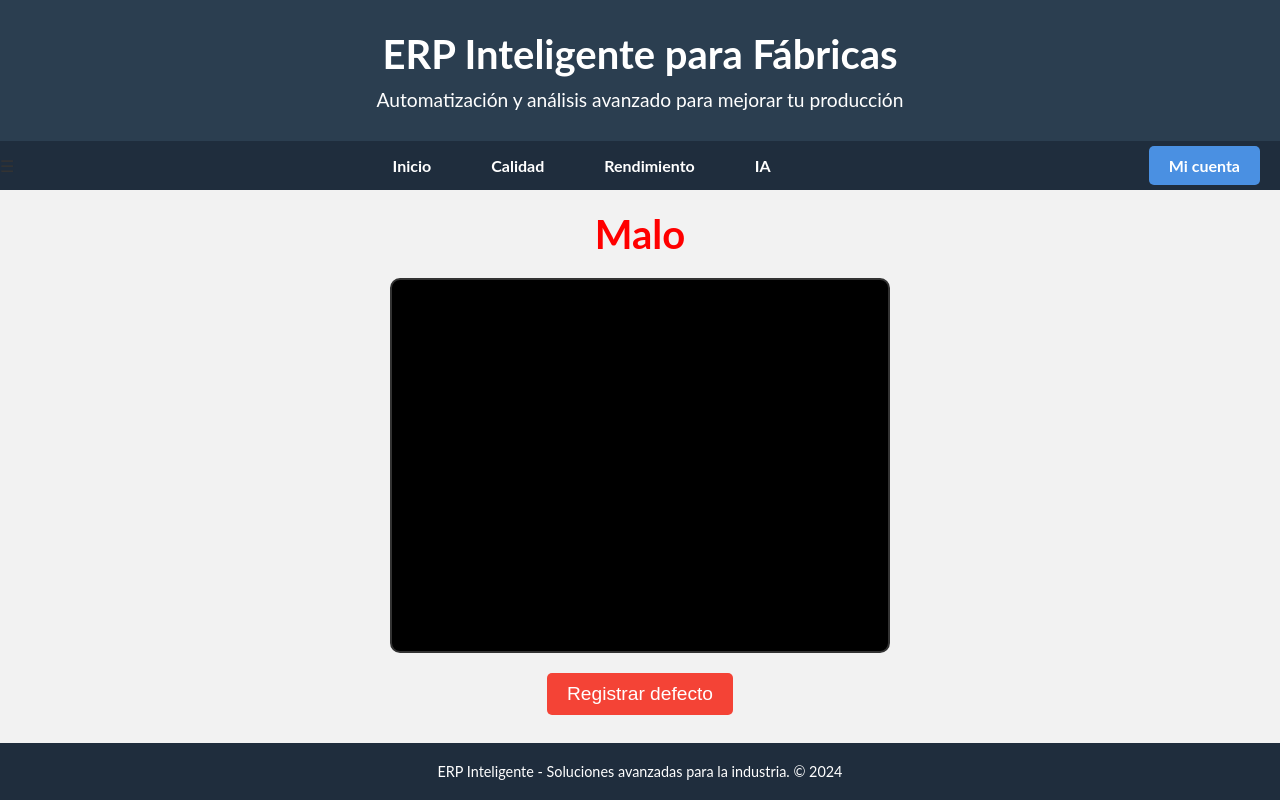
After one commit to DevCodeUp/Modular, a Flask app: page /calidad in a window 1280 px wide. The commit adds this page. Run offline with Flask 2, Linux system fonts and the light colour scheme.

Commit message:
Avance Pestaña Calidad

```diff
--- a/web-site/app/routes.py
+++ b/web-site/app/routes.py
@@ -4,4 +4,8 @@ main = Blueprint('main', __name__)
 
 @main.route('/')
 def index():
-    return render_template('index.html')
+  return render_template('index.html')
+
+@main.route('/calidad')
+def calidad():
+  return render_template('calidad.html')
--- a/web-site/run.py
+++ b/web-site/run.py
@@ -1,16 +1,19 @@
 import os
 from flask import Flask
-from app import routes
+from app import routes  # Asegúrate de que routes está correctamente importado
 
 def create_app():
-    app = Flask(__name__, template_folder=os.path.join(os.getcwd(), 'templates'))
+  # Usa la ruta relativa basada en el archivo actual
+  app = Flask(__name__, template_folder=os.path.join(os.path.dirname(__file__), 'templates'))
 
-    # Importa las rutas
-    app.register_blueprint(routes.main)
+  # Registra las rutas del blueprint (asegúrate de que 'routes.main' es un blueprint)
+  app.register_blueprint(routes.main)
 
-    return app
+  return app
 
+# Crea la aplicación
 app = create_app()
 
+# Ejecuta la aplicación si este archivo es el principal
 if __name__ == "__main__":
-    app.run(debug=True)
+  app.run(debug=True)
--- /dev/null
+++ b/web-site/static/css/calidad.css
@@ -0,0 +1,204 @@
+/* Global Styles */
+* {
+  margin: 0;
+  padding: 0;
+  box-sizing: border-box;
+}
+
+/* Añadir estas líneas en la parte superior */
+html,
+body {
+  height: 100%;
+  display: flex;
+  flex-direction: column;
+}
+
+/* Header */
+header {
+  background-color: #2b3e50;
+  color: #fff;
+  text-align: center;
+  padding: 30px;
+  box-shadow: 0 4px 6px rgba(0, 0, 0, 0.1);
+
+  h1 {
+    font-size: 2.5em;
+    margin-bottom: 10px;
+  }
+
+  p {
+    font-size: 1.2em;
+  }
+}
+
+/* Body */
+body {
+  font-family: 'Lato', sans-serif;
+  background-color: #f2f2f2;
+  color: #333;
+}
+
+/* Botón de inicio de sesión alineado a la derecha */
+nav {
+  position: relative;
+  display: flex;
+  justify-content: space-between;
+  align-items: center;
+}
+
+.acount-button {
+  background-color: #4a90e2;
+  color: white;
+  padding: 10px 20px;
+  text-decoration: none;
+  font-weight: 700;
+  border-radius: 5px;
+  transition: background-color 0.3s ease;
+  margin-right: 20px; /* Ajuste para que esté a la derecha */
+}
+
+.acount-button:hover {
+  background-color: #357abf;
+}
+
+/* Navigation Menu */
+nav {
+  background-color: #1f2d3d;
+
+  ul {
+    display: flex;
+    justify-content: center;
+    padding: 15px 0;
+
+    li {
+      list-style: none;
+
+      a {
+        color: #fff;
+        padding: 10px 20px;
+        margin: 0 10px;
+        text-decoration: none;
+        font-weight: 700;
+        border-radius: 5px;
+        transition: background-color 0.3s ease, color 0.3s ease;
+      }
+
+      a:hover {
+        background-color: #eeee2d;
+        color: #000000;
+      }
+    }
+  }
+}
+
+@media (max-width: 768px) {
+  nav ul {
+    display: none;
+    flex-direction: column;
+    position: absolute;
+    top: 60px;
+    right: 0;
+    background-color: #1f2d3d;
+    width: 100%;
+    padding: 20px 0;
+
+    li {
+      text-align: center;
+      padding: 10px 0;
+    }
+  }
+
+  .menu-icon {
+    display: block;
+  }
+}
+
+nav ul.show {
+  display: flex;
+}
+
+/* Contenedor central */
+.container {
+  display: flex;
+  flex-direction: column;
+  align-items: center;
+  justify-content: center;
+  height: 100%;
+  padding: 20px;
+}
+
+.status-text {
+  font-size: 2.5em;
+  margin-bottom: 20px;
+  color: green;
+  /* Verde para "Bueno" */
+}
+
+.status-text.bad {
+  color: red;
+  /* Rojo para "Malo" */
+}
+
+.video-container {
+  width: 500px;
+  height: 375px;
+  border: 2px solid #333;
+  border-radius: 10px;
+  display: flex;
+  justify-content: center;
+  align-items: center;
+  background-color: #000;
+  margin-bottom: 20px;
+}
+
+#video {
+  width: 100%;
+  height: 100%;
+  object-fit: cover;
+}
+
+#register-defect {
+  background-color: #f44336;
+  color: white;
+  border: none;
+  padding: 10px 20px;
+  font-size: 1.2em;
+  border-radius: 5px;
+  cursor: pointer;
+  transition: background-color 0.3s ease;
+}
+
+#register-defect:hover {
+  background-color: #d32f2f;
+}
+
+/* Footer */
+footer {
+  background-color: #1f2d3d;
+  color: white;
+  padding: 20px;
+  text-align: center;
+  margin-top: auto;
+  /* Hace que el footer se mantenga abajo */
+
+  p {
+    font-size: 0.9em;
+  }
+}
+
+/* Responsividad */
+@media (max-width: 768px) {
+  .video-container {
+    width: 90%;
+    height: auto;
+  }
+
+  .status-text {
+    font-size: 2em;
+  }
+
+  #register-defect {
+    font-size: 1em;
+    padding: 8px 15px;
+  }
+}
--- /dev/null
+++ b/web-site/static/js/calidad.js
@@ -0,0 +1,27 @@
+// Acceso a la cámara
+const video = document.getElementById('video');
+
+navigator.mediaDevices.getUserMedia({ video: true })
+  .then(stream => {
+    video.srcObject = stream;
+  })
+  .catch(err => {
+    console.error('Error al acceder a la cámara:', err);
+  });
+
+// Cambiar entre "Bueno" y "Malo" (puede ser controlado por un sistema externo)
+const qualityStatus = document.getElementById('quality-status');
+
+// Simulación: cambia a "Malo" después de 5 segundos
+setTimeout(() => {
+  qualityStatus.textContent = 'Malo';
+  qualityStatus.classList.add('bad');
+}, 5000);
+
+// Botón para registrar defectos
+const registerButton = document.getElementById('register-defect');
+
+registerButton.addEventListener('click', () => {
+  alert('Defecto registrado');
+  // Aquí podrías enviar datos a una API para registrar el defecto
+});
--- /dev/null
+++ b/web-site/templates/calidad.html
@@ -0,0 +1,49 @@
+<!DOCTYPE html>
+<html lang="es">
+
+<head>
+  <meta charset="UTF-8">
+  <meta name="viewport" content="width=device-width, initial-scale=1.0">
+  <title>Calidad - ERP</title>
+  <link rel="stylesheet" href="{{ url_for('static', filename='css/calidad.css')}}">
+</head>
+
+<body>
+
+  <header>
+    <h1>ERP Inteligente para Fábricas</h1>
+    <p>Automatización y análisis avanzado para mejorar tu producción</p>
+  </header>
+
+  <!-- Menú flotante -->
+  <nav id="navbar">
+    <div class="menu-icon" id="menu-icon">
+      <span>&#9776;</span>
+    </div>
+    <ul id="nav-list">
+      <li><a href="{{ url_for('main.index') }}" class="nav-button">Inicio</a></li>
+      <li><a href="{{ url_for('main.calidad') }}" class="nav-button">Calidad</a></li>
+      <li><a href="#rendimiento" class="nav-button">Rendimiento</a></li>
+      <li><a href="#ia" class="nav-button">IA</a></li>
+    </ul>
+    <a href="#" class="acount-button" id="acount-btn">Mi cuenta</a>
+  </nav>
+
+  <main>
+    <div class="container">
+      <h1 id="quality-status" class="status-text">Bueno</h1> <!-- Cambia entre "Bueno" y "Malo" -->
+      <div class="video-container">
+        <video id="video" autoplay></video> <!-- Video en tiempo real -->
+      </div>
+      <button id="register-defect">Registrar defecto</button>
+    </div>
+  </main>
+
+  <footer>
+    <p>ERP Inteligente - Soluciones avanzadas para la industria. &copy; 2024</p>
+  </footer>
+
+  <script src="{{ url_for('static', filename='js/calidad.js')}}"></script>
+</body>
+
+</html>
--- a/web-site/templates/index.html
+++ b/web-site/templates/index.html
@@ -23,8 +23,8 @@
       <span>&#9776;</span>
     </div>
     <ul id="nav-list">
-      <li><a href="#inicio" class="nav-button">Inicio</a></li>
-      <li><a href="#calidad" class="nav-button">Calidad</a></li>
+      <li><a href="{{ url_for('main.index') }}" class="nav-button">Inicio</a></li>
+      <li><a href="{{ url_for('main.calidad') }}" class="nav-button">Calidad</a></li>
       <li><a href="#rendimiento" class="nav-button">Rendimiento</a></li>
       <li><a href="#ia" class="nav-button">IA</a></li>
     </ul>
```
